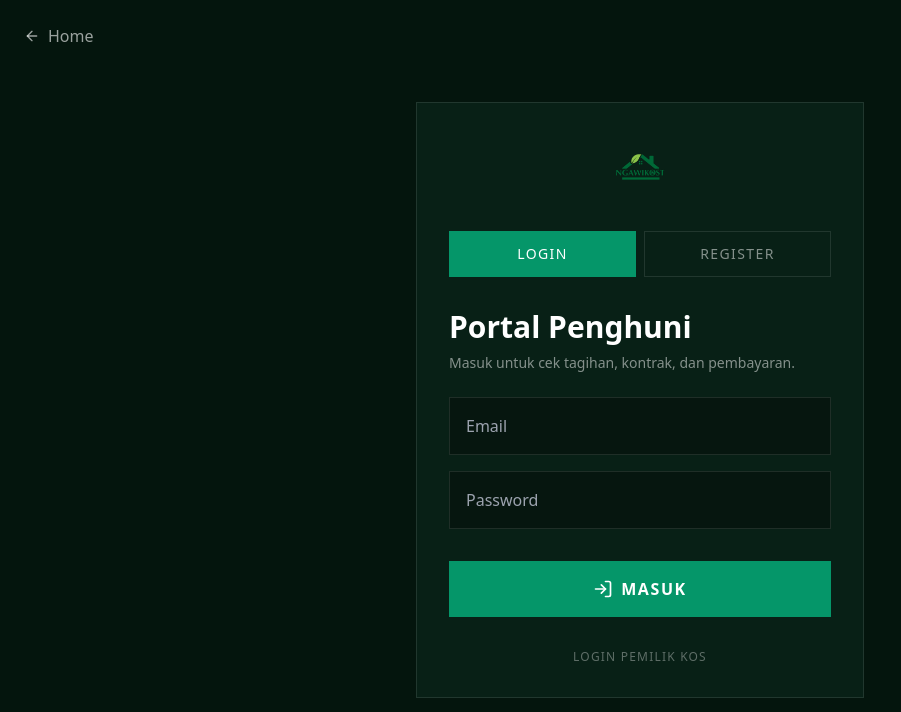
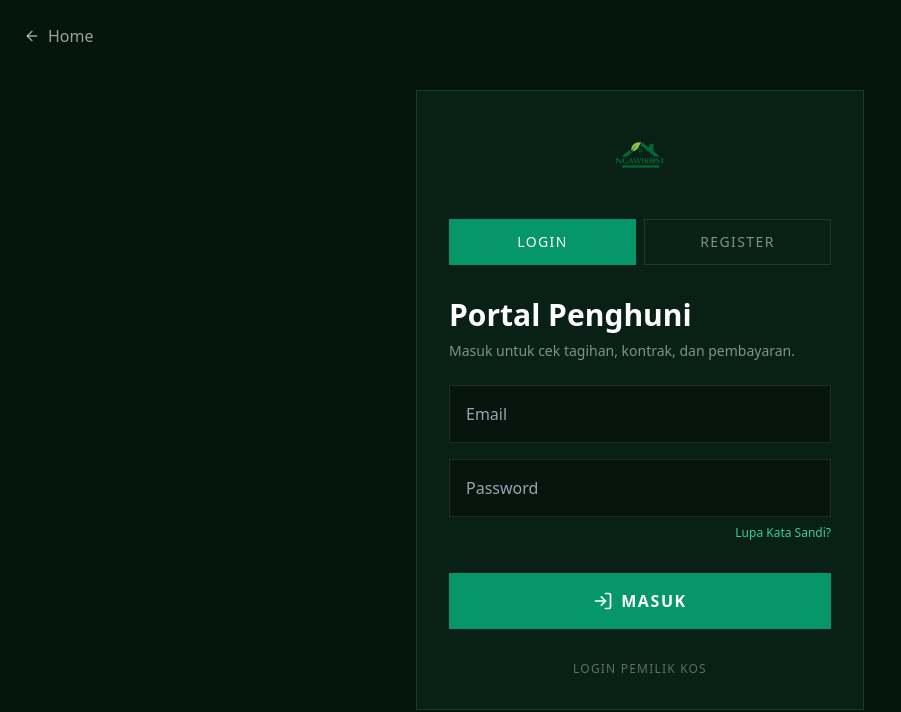
Before and after one commit to joealifandi/kosngawi, a Next.js app: page /login-tenant in a window 1280 px wide. Shown: the top 712 px of the page, without its empty margins (0-901 px from the left). Built offline with nearby package versions, Linux system fonts and the light colour scheme.

Commit message:
feat(auth): add forgot password flow and admin reset password button

```diff
--- a/app/login-tenant/page.tsx
+++ b/app/login-tenant/page.tsx
@@ -42,7 +42,14 @@ function LoginForm() {
       <form onSubmit={submit} className="grid gap-4">
         {mode === 'register' && <input required placeholder="Nama Lengkap" className="bg-black/30 border border-white/10 p-4 outline-none focus:border-emerald-500" />}
         <input required type="email" placeholder="Email" className="bg-black/30 border border-white/10 p-4 outline-none focus:border-emerald-500" />
-        <input required type="password" placeholder="Password" className="bg-black/30 border border-white/10 p-4 outline-none focus:border-emerald-500" />
+        <div>
+          <input required type="password" placeholder="Password" className="w-full bg-black/30 border border-white/10 p-4 outline-none focus:border-emerald-500" />
+          {mode === 'login' && (
+            <div className="flex justify-end mt-2">
+              <button type="button" onClick={() => alert('Silakan hubungi Pemilik Kos / Admin untuk melakukan reset kata sandi akun Anda.')} className="text-xs text-emerald-400 hover:underline">Lupa Kata Sandi?</button>
+            </div>
+          )}
+        </div>
         {mode === 'register' && (
           <>
             <input required placeholder="No. HP" className="bg-black/30 border border-white/10 p-4 outline-none focus:border-emerald-500" />
--- a/app/owner-dashboard/penghuni/[id]/page.tsx
+++ b/app/owner-dashboard/penghuni/[id]/page.tsx
@@ -48,6 +48,9 @@ export default function TenantProfilePage({ params }: { params: Promise<{ id: st
                 <span className="bg-emerald-500/10 text-emerald-400 px-4 py-2 border border-emerald-500/20 text-xs font-bold uppercase tracking-widest text-center">
                   Penghuni Terdaftar
                 </span>
+                <button onClick={() => alert('Kata sandi penyewa berhasil direset. Sandi sementara telah dikirim via Email/WhatsApp.')} className="bg-yellow-500/10 hover:bg-yellow-500/20 text-yellow-400 px-4 py-2 border border-yellow-500/20 text-xs font-bold uppercase tracking-widest text-center transition-colors">
+                  Reset Sandi Akses
+                </button>
                 <button onClick={() => alert('Kontrak diputus paksa. Kamar dikosongkan dan penghuni masuk daftar hitam.')} className="bg-red-500/10 hover:bg-red-500/20 text-red-400 px-4 py-2 border border-red-500/20 text-xs font-bold uppercase tracking-widest text-center transition-colors">
                   Putus Kontrak / Blacklist
                 </button>
```
